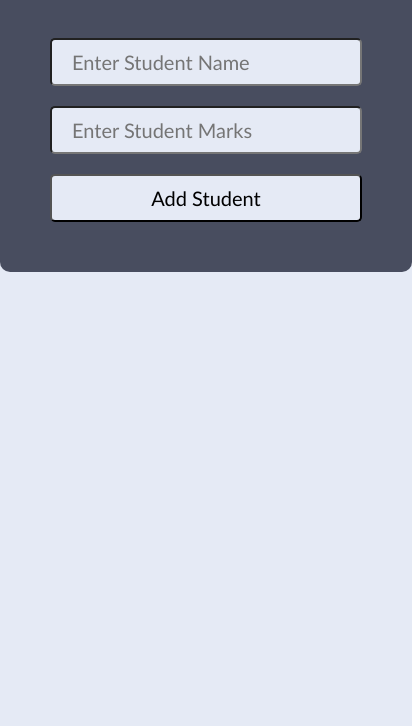
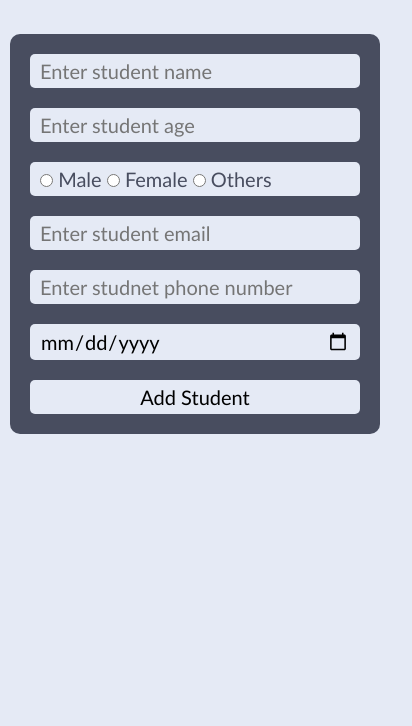
Before and after one commit to abdullah107189/student-management-with-js, a plain HTML site: page index.html in a window 390 px wide. Shown: the part 118-844 px from the top of the page, 412 px wide, since content can reach past the window. Drawn offline with Linux system fonts and the light colour scheme.

Commit message:
form section responsice complate

```diff
--- a/index.html
+++ b/index.html
@@ -9,19 +9,32 @@
 </head>
 
 <body>
-    <section>
+    <section class="sectionContainer">
         <h1 class="title-section">School Management System</h1>
-        <form class="studentForm">
-            <input id="input-name" type="text" placeholder="Enter Student Name">
-            <input id="input-marks" type="number" placeholder="Enter Student Marks">
-            <button type="submit" id="addStudentBtn">Add Student</button>
-        </form>
+        <div class="formContainer">
+            <div class="studentForm">
+                <input id="input-name" type="text" placeholder="Enter student name">
+                <input id="input-age" type="number" placeholder="Enter student age">
+                <div id="gendersInput" class="input">
+                    <input id="r1" class="r" name="gender" type="radio" value="Male">
+                    <label for="r1">Male</label>
+                    <input id="r2" class="r" name="gender" type="radio" value="Female">
+                    <label for="r2">Female</label>
+                    <input id="r3" class="r" name="gender" type="radio" value="Others">
+                    <label for="r3">Others</label>
+                </div>
 
-       <div id="infoHere">
+                <input type="email" name="email" id="input-email" placeholder="Enter student email">
+                <input type="tel" name="" id="input-tel" placeholder="Enter studnet phone number">
+                <input type="date" name="date-of-birth" id="input-birth">
+                <button type="submit" id="addStudentBtn">Add Student</button>
+            </div>
+        </div>
 
-       </div>
     </section>
-    <script src="js/projects.js"></script>
+
+
+    <script type="module" src="js/projects.js"></script>
 </body>
 
 </html>
--- /dev/null
+++ b/js/getStudentInfo.js
@@ -0,0 +1,2 @@
+const getData = JSON.parse(localStorage.getItem('studentsInfoArray'));
+console.log(getData)
--- a/js/projects.js
+++ b/js/projects.js
@@ -1,26 +1,28 @@
-const studentsInfoArray = [];
+let studentsInfoArray = JSON.parse(localStorage.getItem('studentsInfoArray')) || [];
+
 const addStudentBtn = document.getElementById('addStudentBtn')
 addStudentBtn.addEventListener('click', (e) => {
     e.preventDefault()
     const inputName = document.getElementById('input-name')
-    const inputMarks = document.getElementById('input-marks')
-    if (inputName.value === '' || inputMarks.value === '') {
+    const inputAge = document.getElementById('input-age')
+    if (inputName.value === '' || inputAge.value === '') {
         return alert('please full fill input')
     }
+    const datas = document.querySelector('input[name="gender"]:checked')
+    if (!datas) {
+        return alert('add gender')
+    }
+
     const studentInfoObject = {
         'name': inputName.value,
-        'marks': inputMarks.value
+        'marks': inputAge.value,
+        'gender': datas.value
     }
     studentsInfoArray.push(studentInfoObject)
+    localStorage.setItem('studentsInfoArray', JSON.stringify(studentsInfoArray))
 
 
-    const infoHere = document.getElementById('infoHere')
-    infoHere.innerHTML = ''
-    for (let studentInfo of studentsInfoArray) {
-        infoHere.innerHTML += ` <p>name: ${studentInfo.name} marks: ${studentInfo.marks} </p>`
-    }
-
-    inputName.value = ''
-    inputMarks.value = ''
-    // window.location.href = 'student-info.html'
+    inputName.value = '';
+    inputAge.value = '';
+    window.location = 'student-info.html'
 })
--- a/styles/style.css
+++ b/styles/style.css
@@ -10,6 +10,7 @@
     font-family: 'Gill Sans', 'Gill Sans MT', Calibri, 'Trebuchet MS', sans-serif;
     margin: 0;
     padding: 0;
+    box-sizing: border-box;
 }
 
 .title-section {
@@ -23,8 +24,8 @@
     width: 80%;
     margin: auto;
     margin-top: 50px;
-    display: flex;
-    flex-direction: column;
+    display: grid;
+    grid-template-columns: repeat(2, 1fr);
     gap: 20px;
     padding: 50px;
     background: var(--black);
@@ -32,10 +33,45 @@
     border-radius: 10px;
 }
 
+#addStudentBtn {
+    grid-column: span 2;
+    width: 100%;
+}
+
+
 .studentForm input,
-button {
+button,
+.input {
     padding: 10px 20px;
     border-radius: 5px;
     font-size: 20px;
     outline: none;
+    border: none;
 }
+
+@media screen and (max-width : 576px) {
+    section{
+        padding: 10px;
+    }
+    .studentForm {
+        grid-template-columns: repeat(1, minmax(0, 1fr));
+        width: 100%;
+        padding: 20px;
+    }
+
+    #addStudentBtn {
+        grid-column: span 1;
+        width: 100%;
+    }
+
+    .studentForm input,
+    button,
+    .input {
+        padding: 5px 10px;
+        border-radius: 5px
+    }
+
+    .formContainer {
+        width: 100%;
+    }
+}
```
Also changed, not shown: student-info.html (+1 -0 lines).
